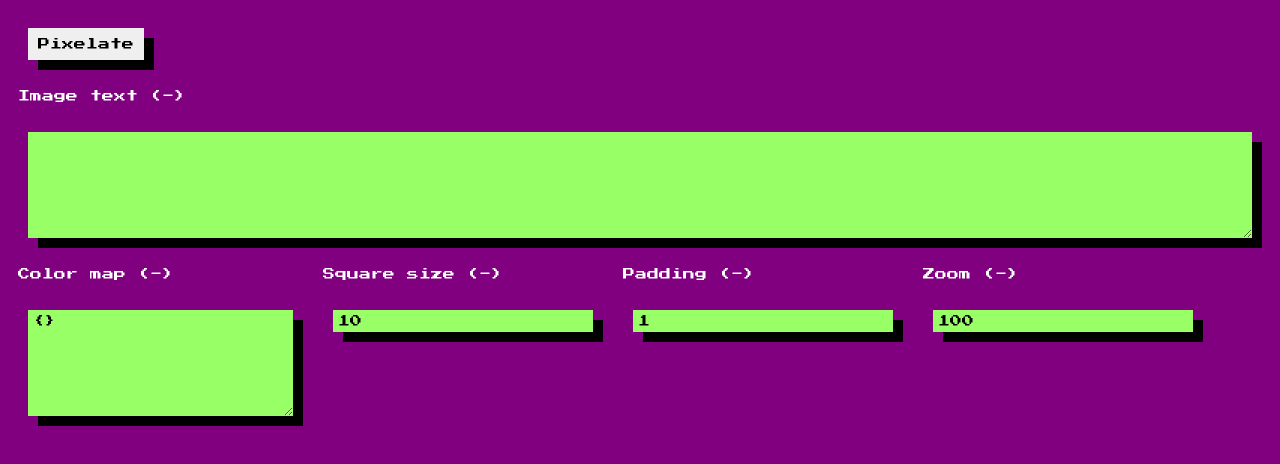
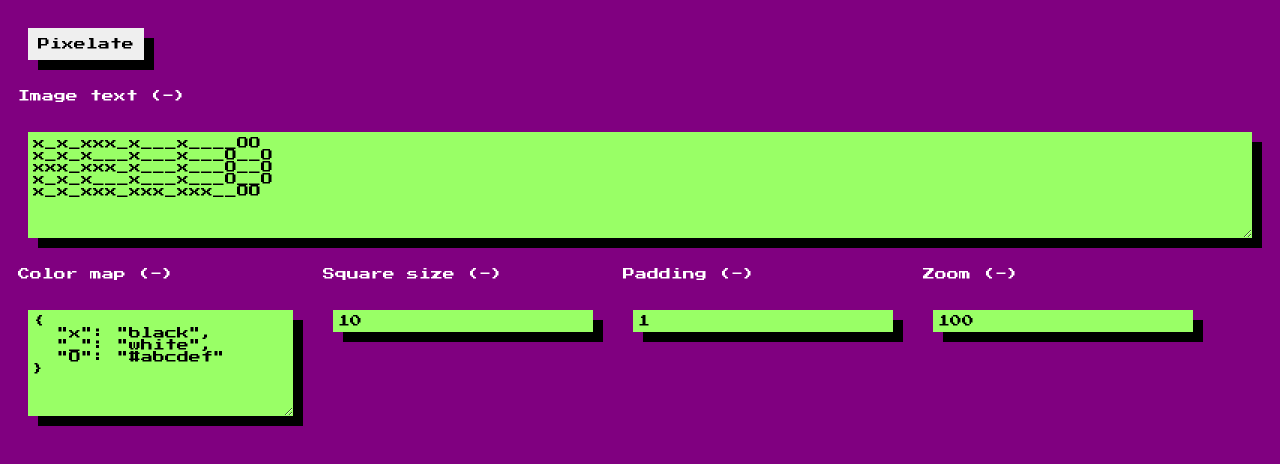
Before and after one commit to bsoptei/pixelatorapp, a website: page index.html in a window 1280 px wide. Drawn offline with Linux system fonts and the light colour scheme.

Commit message:
add default for image text and color map

```diff
--- a/index.html
+++ b/index.html
@@ -15,12 +15,23 @@
   </div>
   <div class="columns">
     <label id="imagelabel" for="image" onclick="toggleVisibleById('image'); toggleLabel('imagelabel')">Image text (-)</label>
-    <textarea id="image" name="image" rows="8"></textarea>
+    <textarea id="image" name="image" rows="8">
+x_x_xxx_x___x____OO
+x_x_x___x___x___O__O
+xxx_xxx_x___x___O__O
+x_x_x___x___x___O__O
+x_x_xxx_xxx_xxx__OO</textarea>
   </div>
   <div class="rows">
     <div class="columns">
       <label id="colormaplabel" for="colormap" onclick="toggleVisibleById('colormap'); toggleLabel('colormaplabel')">Color map (-)</label>
-      <textarea id="colormap" name="colormap" rows="8">{}</textarea>
+      <textarea id="colormap" name="colormap" rows="8">
+{
+  "x": "black",
+  "_": "white",
+  "O": "#abcdef"
+}
+      </textarea>
     </div>
     <div class="columns">
       <label id="pixelsizelabel" for="pixelsize" onclick="toggleVisibleById('pixelsize'); toggleLabel('pixelsizelabel')">Square size (-)</label>
```
